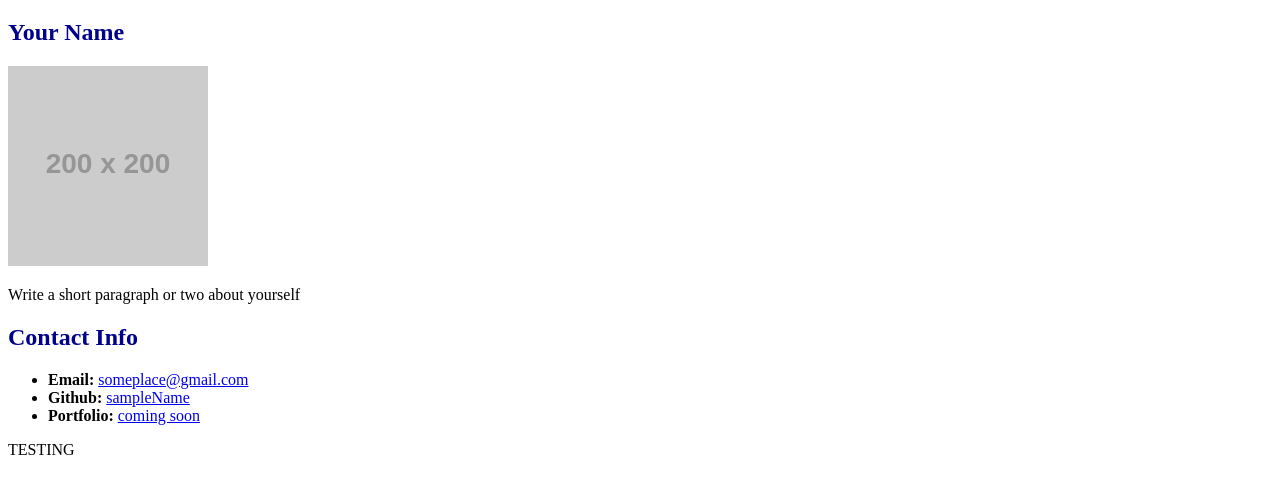
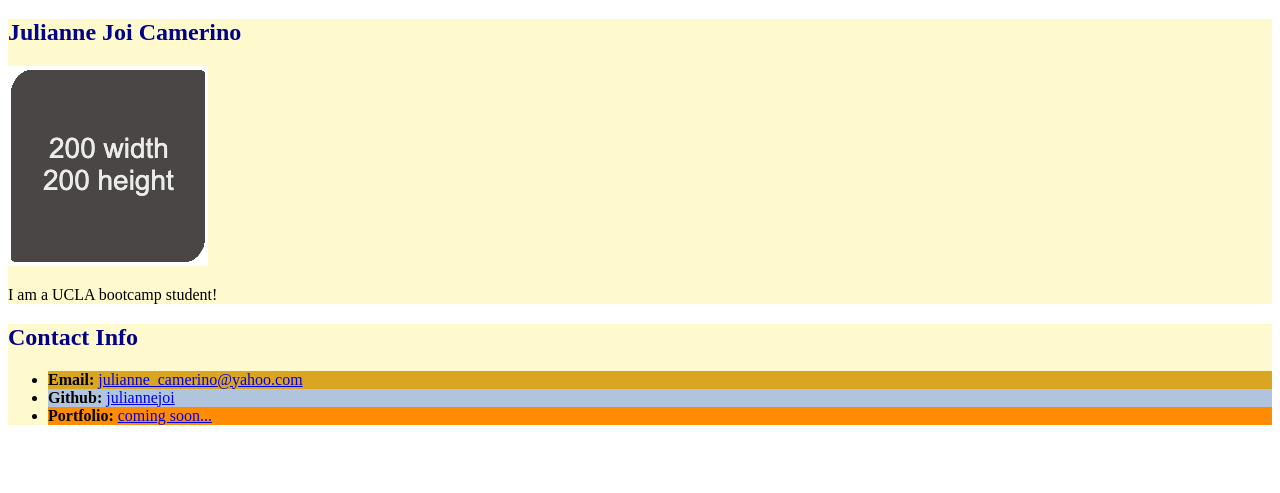
Before and after one commit to juliannejoi/01-HTML-08-Stu_Attributes, a plain HTML site: page index.html in a window 1280 px wide. Shown: the part 61-554 px from the top of the page. Drawn offline with Linux system fonts and the light colour scheme; placeholder pictures from the web are drawn by us.

Commit message:
updated HTML and ReadMe

```diff
--- a/index.html
+++ b/index.html
@@ -11,25 +11,35 @@
     <header>
       <h1 class="title">Student Bio</h1>
     </header>
+
     <!-- TODO: add class attribute  -->
-    <section>
-      <h2 class="title">Your Name</h2>
+    <section class="lesson">
+      <h2 class="title">Julianne Joi Camerino</h2>
       <!-- TODO: modify img attributes -->
-      <img src="https://via.placeholder.com/200" alt="Your Name" />
-      <p>Write a short paragraph or two about yourself</p>
+      <img
+      src="./assets/images/image-1.jpg"
+      alt="Julianne Joi Camnerino"
+      />
+      <p>I am a UCLA bootcamp student!</p>
     </section>
+
     <!-- TODO: add class attribute -->
-    <section>
+    <section class="lesson">
       <h2 class="title">Contact Info</h2>
       <ul>
         <!-- TODO: add id attribute -->
-        <li><strong>Email:</strong> <a href="#">someplace@gmail.com</a></li>
+        <li id= "email">
+          <strong>Email:</strong> <a href=" julianne_camerino@yahoo.com">julianne_camerino@yahoo.com</a>
+        </li>
         <!-- TODO: add id attribute -->
-        <li><strong>Github:</strong> <a href="#">sampleName</a></li>
+        <li id= "github">
+          <strong>Github:</strong> <a href="https://github.com/juliannejoi"> juliannejoi</a>
+        </li>
         <!-- TODO: add id attribute -->
-        <li><strong>Portfolio:</strong> <a href="#">coming soon</a></li>
+        <li id= "portfolio">
+          <strong>Portfolio:</strong> <a href="#"> coming soon...</a>
+        </li>
       </ul>
     </section>
   </body>
 </html>
-TESTING
```
Also changed, not shown: 1 other file.
